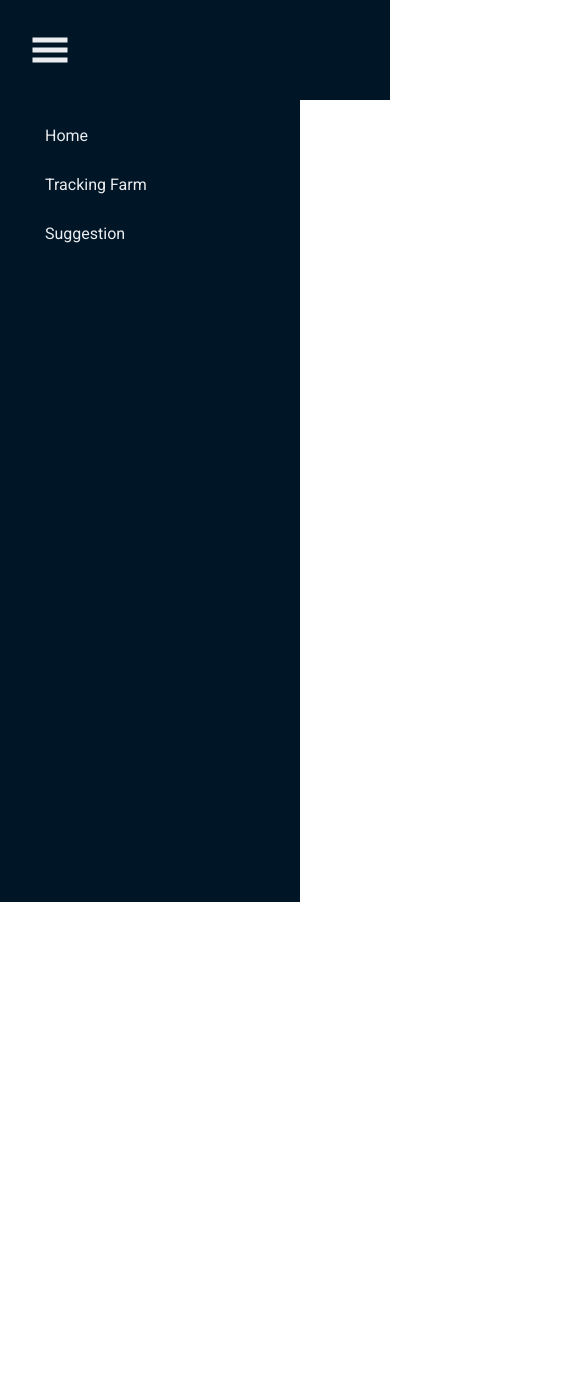
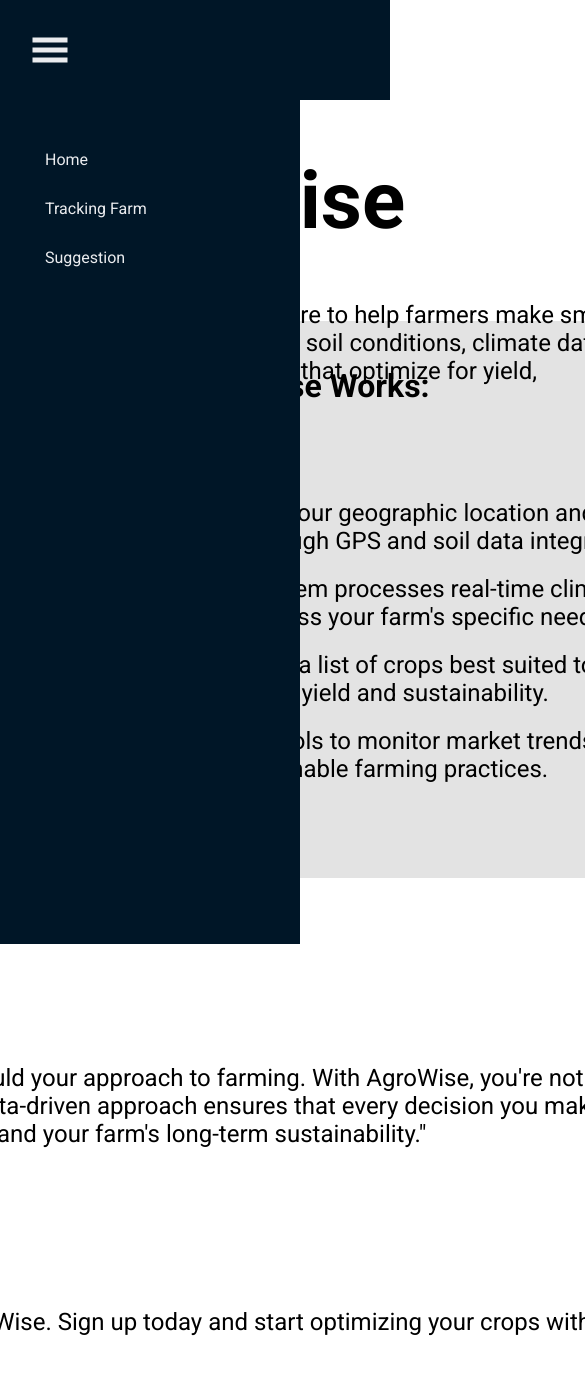
Before and after one commit to rajatjoe/Agrowise---proj, a React (Create React App) app in the folder Frontend/frontend/: page / in a window 390 px wide. Shown: the top 1374 px of the page, 585 px wide, since content can reach past the window. Before the commit the page ends 902 px from the top, so only its background shows below. Built offline with nearby package versions, Linux system fonts and the light colour scheme; a web font is replaced by a local one.

Commit message:
Home page

```diff
--- a/Frontend/frontend/src/App.css
+++ b/Frontend/frontend/src/App.css
@@ -27,22 +27,21 @@
   color: rgb(43, 237, 21);
 }
 
-
-
 .sidenav{
   width:240px;
   position: absolute;
   background:#001627;
-  height: 95vh;
+  min-height: 100vh;
   padding:0 30px;
   transition: all 0.5s;
   left:-100%;
-
-
 }
 
 .sidenav.active{
   left:0;
+  min-height: 100%;
+  top:auto;
+  position: absolute;
 }
 
 ul{
@@ -66,7 +65,7 @@
 
 ul li a:hover ,
 ul li a.active{
-  background:#172b4d;
+  background:#172B4D;
   color: #ffffff;
 }
 
@@ -82,14 +81,12 @@
 
 
 .main{
-  height: 90vh;
+  height: 100vh;
   display: flex;
   justify-content: center;
   align-items: center;
   font-size: 40px;
   color: #c9c9c9;
-
-
 }
 
 .add-farm-form {
@@ -124,3 +121,152 @@
   border: 1px solid #ddd;
   border-radius: 4px;
 }
+
+
+/* Home css data */
+
+.mainContainer {
+  background-color: #fff;
+  margin-top: auto;
+  margin-bottom: auto;
+  color: #000;
+  padding: 0px 72px 200px 72px;
+  padding-left:72px;
+  padding-right:72px;
+
+}
+
+.outermain {
+  align-self: center;
+  width: 100%;
+  max-width: 1188px;
+  display: flex;
+  gap: 20px;
+}
+
+@media (max-width: 991px) {
+  .outermain {
+    max-width: 100% ;
+    flex-direction: column;
+    align-items: stretch;
+    gap: 0;
+  }
+}
+
+.container {
+  display: flex;
+  flex-direction: column;
+  font-family: Inter, sans-serif;
+  color: #000;
+  padding: 20px;
+}
+
+.title {
+  font-size:1rem;
+  font-weight: 700;
+  margin-bottom: 20px;
+}
+
+.description {
+  font-size: 24px;
+  font-weight: 400;
+}
+
+.scaled-image-transform {
+  transform: scale(0.5); /* Scale down to 50% of the original size */
+  transform-origin: top left; /* Adjust origin if needed */
+}
+.image
+{
+  padding: 10% 10% 0% 10%;
+  position: relative;
+  width: 80%;
+  height: 60%;
+  margin-bottom: 0;
+}
+.contentWrapper {
+  background-color: #E3E3E3;
+  align-self: stretch;
+
+  color: #000;
+  padding:20px 20px 80px 170px;
+}
+
+.howItWorks {
+  display: flex;
+  margin-bottom: -29px;
+  width: 973px;
+  max-width: 100%;
+  flex-direction: column;
+}
+
+.sectionTitle {
+  font-size: 32px;
+  font-weight: 700;
+  align-self: center;
+}
+
+.stepsList {
+  font-size: 24px;
+  font-weight: 400;
+  text-align: center;
+  margin-top: 67px;
+  list-style-type: none;
+  padding: 0;
+}
+
+
+.step {
+  margin-bottom: 20px;
+}
+
+.whyChoose {
+  margin-top: 103px;
+}
+
+
+.reasonText {
+  font-size: 24px;
+  font-weight: 400;
+  margin-top: 45px;
+}
+
+
+.callToAction {
+  margin-top: 67px;
+  margin-bottom: 67px;
+  padding-bottom: 67px;
+
+}
+
+.ctaText {
+  font-size: 24px;
+  font-weight: 400;
+  margin-top: 55px;
+}
+
+.ctaButton {
+  background-color: #4CAF50;
+  border: none;
+  color: white;
+  padding: 15px 32px;
+  text-align: center;
+  text-decoration: none;
+  display: inline-block;
+  font-size: 16px;
+  margin: 4px 2px;
+  cursor: pointer;
+  border-radius: 4px;
+}
+
+.argoh{
+  display: flex;
+  justify-content:row;
+  color: #000000;
+  margin-bottom: -10%;
+}
+
+.split{
+  height: 100vh;
+  /* width: 100vw; */
+}
--- a/Frontend/frontend/src/App.js
+++ b/Frontend/frontend/src/App.js
@@ -17,15 +17,15 @@
         <header>
           <GiHamburgerMenu onClick={() => setShowNav(!showNav)} />
         </header>
+
+        <main className='main'>
         <Navbar show={showNav} />
-
-        <div className='main'>
           <Routes>
             <Route path='/' element={<Home />} />
             <Route path='/feature' element={<Features />} />
             <Route path='/suggestion' element={<Suggestion />} />
           </Routes>
-        </div>
+        </main>
       </Router>
     </>
   );
--- /dev/null
+++ b/Frontend/frontend/src/components/AgroWiseHeader.js
@@ -0,0 +1,20 @@
+import React from 'react';
+import '../css/AgroWise.module.css';
+import image from '../images/daniel-fazio-oK9EKfqv8HE-unsplash.jpg';
+const AgroWiseHeader = () => {
+  return (
+    <div className="argoh">
+      <div>
+    <h1>Welcome to AgroWise</h1>
+    <p className="description">
+      "At AgroWise, we combine the power of technology and agriculture to help farmers make smarter decisions. Our crop recommendation system analyzes your local soil conditions, climate data, and seasonal patterns to provide personalized crop suggestions that optimize for yield, sustainability, and profitability."
+    </p>
+    </div>
+    <div>
+      <img src={image} loading='lazy' alt="image" className='image'/>
+      </div>
+      </div>
+  );
+};
+
+export default AgroWiseHeader;
--- /dev/null
+++ b/Frontend/frontend/src/components/CallToAction.js
@@ -0,0 +1,18 @@
+import React from 'react';
+import '../css/AgroWise.module.css';
+
+const CallToAction = () => {
+  return (
+    <section className="callToAction">
+      <h2 className="sectionTitle">Ready to Grow Smarter?</h2>
+      <p className="ctaText">
+        Join the future of farming with AgroWise. Sign up today and start optimizing your crops with the power of data.
+      </p>
+      <button className="ctaButton" onClick={() => console.log('Sign up clicked')}>
+        Sign Up Now
+      </button>
+    </section>
+  );
+};
+
+export default CallToAction;
--- /dev/null
+++ b/Frontend/frontend/src/components/HowItWorks.js
@@ -0,0 +1,24 @@
+import React from 'react';
+import '../css/AgroWise.module.css';
+
+const HowItWorks = () => {
+  const steps = [
+    "Input Your Location and Soil Data: Enter your geographic location and basic soil information, or let us do the work through GPS and soil data integration.",
+    "Analyze Environmental Conditions: Our system processes real-time climate data and historical weather patterns to assess your farm's specific needs.",
+    "Get Tailored Crop Recommendations: Receive a list of crops best suited to your land, with insights on how to maximize yield and sustainability.",
+    "Plan for Success: Utilize our additional tools to monitor market trends, plan crop rotations, and access sustainable farming practices."
+  ];
+
+  return (
+    <div className="howItWorks">
+      <h2 className="sectionTitle">How AgroWise Works:</h2>
+      <ol className="stepsList">
+        {steps.map((step, index) => (
+          <li key={index} className="step">{index+1}.{step}</li>
+        ))}
+      </ol>
+    </div>
+  );
+};
+
+export default HowItWorks;
--- /dev/null
+++ b/Frontend/frontend/src/components/WhyChooseAgroWise.js
@@ -0,0 +1,15 @@
+import React from 'react';
+import '../css/AgroWise.module.css';
+
+const WhyChooseAgroWise = () => {
+  return (
+    <section className="whyChoose">
+      <h2 className="sectionTitle">Why Choose AgroWise</h2>
+      <p className="reasonText">
+        "Agriculture is changing, and so should your approach to farming. With AgroWise, you're not just growing crops—you're growing smart. Our data-driven approach ensures that every decision you make is backed by science, maximizing both your yield and your farm's long-term sustainability."
+      </p>
+    </section>
+  );
+};
+
+export default WhyChooseAgroWise;
--- /dev/null
+++ b/Frontend/frontend/src/css/AgroWise.module.css
@@ -0,0 +1,204 @@
+.mainContainer {
+    background-color: #fff;
+    margin-top: auto;
+    margin-bottom: 2rem;
+    padding-left:72px;
+    padding-right:72px;
+    padding-top: 2rem;
+    padding-bottom: 100px;
+  }
+
+  .outermain {
+    align-self: center;
+    width: 100%;
+    max-width: 1188px;
+    display: flex;
+    gap: 20px;
+  }
+
+  @media (max-width: 991px) {
+    .outermain {
+      max-width: 100% ;
+      flex-direction: column;
+      align-items: stretch;
+      gap: 0;
+    }
+  }
+
+  .container {
+    display: flex;
+    flex-direction: column;
+    font-family: Inter, sans-serif;
+    color: #000;
+    padding: 20px;
+  }
+
+  .title {
+    font-size:1rem;
+    font-weight: 700;
+    margin-bottom: 20px;
+  }
+
+  .description {
+    font-size: 24px;
+    font-weight: 400;
+    margin-top: 125px;
+  }
+
+  @media (max-width: 991px) {
+    .container {
+      max-width: 100%;
+      margin-top: 18px;
+    }
+
+    .description {
+      max-width: 100%;
+      margin-top: 40px;
+    }
+  }
+
+  .imageWrapper {
+    width: 33%;
+    margin-left: 20px;
+  }
+
+  @media (max-width: 991px) {
+    .imageWrapper {
+      width: 100%;
+      margin-left: 0;
+    }
+  }
+
+  .headerImage {
+    aspect-ratio: 0.94;
+    object-fit: contain;
+    object-position: center;
+    width: 100%;
+  }
+
+  @media (max-width: 991px) {
+    .headerImage {
+      margin-top: 18px;
+    }
+  }
+
+  .contentWrapper {
+    background-color: #dbdbdb;
+    align-self: stretch;
+    display: flex;
+    margin-top: 83px;
+    flex-direction: column;
+    align-items: center;
+    font-family: Inter, sans-serif;
+    color: #000;
+    padding: 33px 80px 146px;
+  }
+
+  @media (max-width: 991px) {
+    .contentWrapper {
+      max-width: 100%;
+      margin-top: 40px;
+      padding: 0 20px 100px;
+    }
+  }
+
+  .howItWorks {
+    display: flex;
+    margin-bottom: -29px;
+    width: 973px;
+    max-width: 100%;
+    flex-direction: column;
+  }
+
+  @media (max-width: 991px) {
+    .howItWorks {
+      margin-bottom: 10px;
+    }
+  }
+
+  .sectionTitle {
+    font-size: 32px;
+    font-weight: 700;
+    align-self: center;
+  }
+
+  .stepsList {
+    font-size: 24px;
+    font-weight: 400;
+    text-align: center;
+    margin-top: 67px;
+    list-style-type: none;
+    padding: 0;
+  }
+
+  @media (max-width: 991px) {
+    .stepsList {
+      margin-top: 40px;
+    }
+  }
+
+  .step {
+    margin-bottom: 20px;
+  }
+
+  .whyChoose {
+    margin-top: 103px;
+  }
+
+  @media (max-width: 991px) {
+    .whyChoose {
+      margin-top: 40px;
+    }
+  }
+
+  .reasonText {
+    font-size: 24px;
+    font-weight: 400;
+    margin-top: 45px;
+  }
+
+  @media (max-width: 991px) {
+    .reasonText {
+      margin-top: 40px;
+    }
+  }
+
+  .callToAction {
+    margin-top: 67px;
+  }
+
+  @media (max-width: 991px) {
+    .callToAction {
+      margin-top: 40px;
+    }
+  }
+
+  .ctaText {
+    font-size: 24px;
+    font-weight: 400;
+    margin-top: 55px;
+  }
+
+  @media (max-width: 991px) {
+    .ctaText {
+      margin-top: 40px;
+    }
+  }
+
+  .ctaButton {
+    background-color: #4CAF50;
+    border: none;
+    color: white;
+    padding: 15px 32px;
+    text-align: center;
+    text-decoration: none;
+    display: inline-block;
+    font-size: 16px;
+    margin: 4px 2px;
+    cursor: pointer;
+    border-radius: 4px;
+  }
+
+  .argoh{
+    margin: 10vh;
+  }
--- a/Frontend/frontend/src/index.css
+++ b/Frontend/frontend/src/index.css
@@ -1,5 +1,6 @@
 body {
   margin: 0;
+  /* padding: 0; */
   font-family: -apple-system, BlinkMacSystemFont, 'Segoe UI', 'Roboto', 'Oxygen',
     'Ubuntu', 'Cantarell', 'Fira Sans', 'Droid Sans', 'Helvetica Neue',
     sans-serif;
--- a/Frontend/frontend/src/pages/Home.js
+++ b/Frontend/frontend/src/pages/Home.js
@@ -1,11 +1,22 @@
-import React from 'react'
+import React from "react";
+import AgroWiseHeader from "../components/AgroWiseHeader";
+import CallToAction from "../components/CallToAction";
+import HowItWorks from "../components/HowItWorks";
+import WhyChooseAgroWise from "../components/WhyChooseAgroWise";
 
 const Home = () => {
   return (
-    <div>
+    <div className='mainContainer'>
+      <div className="split">
+      <AgroWiseHeader /> {/* Ensure this is correctly placed */}
+      <div className="contentWrapper">
+        <HowItWorks />
+      </div>
+      <WhyChooseAgroWise />
+      <CallToAction />
+      </div>
+    </div>
+  );
+};
 
-    </div>
-  )
-}
-
-export default Home
+export default Home;
```
Also changed, not shown: Frontend/frontend/src/css/Home.css (added), Frontend/frontend/src/pages/temp.txt (added), 2 other files (tests, documents, lock files or other folders).
